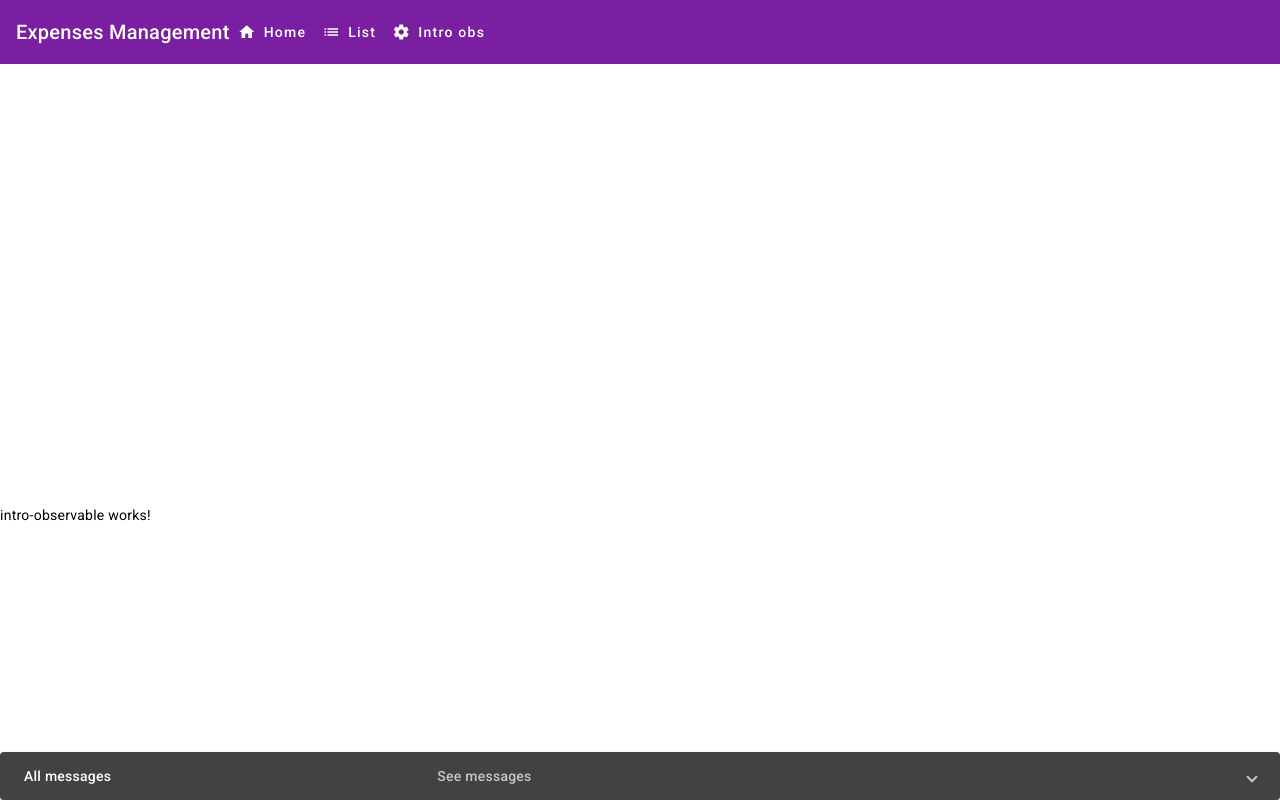
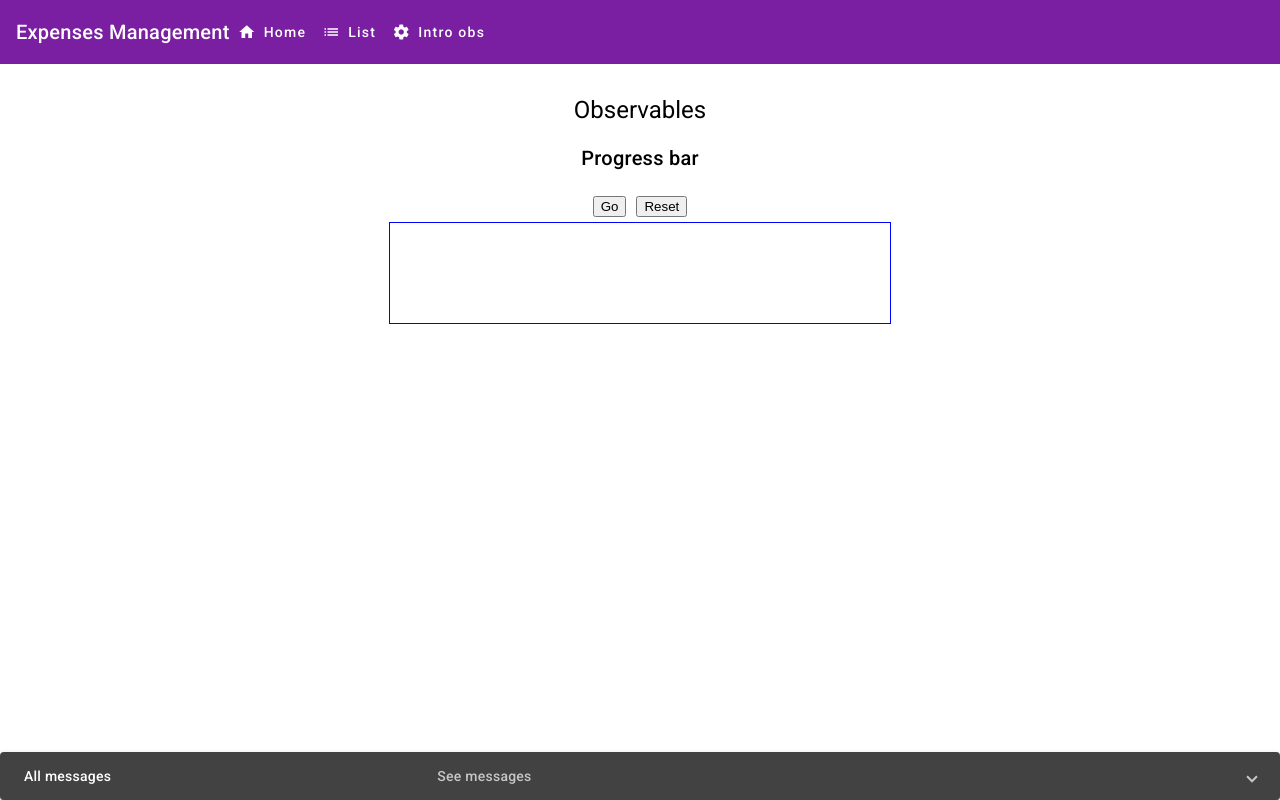
Before and after one commit to r-kadri/expense-management, an Angular app: page /intro-obs in a window 1280 px wide. Built offline with nearby package versions, Linux system fonts and the light colour scheme.

Commit message:
:rocket: progress bar

```diff
--- a/src/app/intro-observable/intro-observable.component.css
+++ b/src/app/intro-observable/intro-observable.component.css
@@ -0,0 +1,4 @@
+:host {margin: auto auto}
+.container {display:flex; flex-direction: column; height:  80vh;  align-items: center}
+.cmd  {display:flex; flex-direction: row; height: 2rem; gap: 10px; align-items: center}
+.progression {display:flex; flex-direction: column; align-items: center}
--- a/src/app/intro-observable/intro-observable.component.html
+++ b/src/app/intro-observable/intro-observable.component.html
@@ -1 +1,15 @@
-<p>intro-observable works!</p>
+<div class="container">
+    <h1>
+        Observables
+    </h1>
+    <div class="progression">
+        <h2>Progress bar</h2>
+        <div class="cmd">
+            <button #go>Go</button>
+            <button #reset>Reset</button>
+        </div>
+        <canvas #canvas width="500" height="100" style="border: 1px solid blue;">
+            Your navigator can't display canvas (html5)
+        </canvas>
+    </div>
+</div>
--- a/src/app/intro-observable/intro-observable.component.ts
+++ b/src/app/intro-observable/intro-observable.component.ts
@@ -1,5 +1,5 @@
-import { Component, OnInit } from '@angular/core';
-import { filter, last, map, Observable, Observer, range } from 'rxjs';
+import { Component, ElementRef, OnInit, ViewChild } from '@angular/core';
+import { filter, interval, last, map, Observable, Observer, range, Subscribable, Subscription, take } from 'rxjs';
 
 @Component({
   selector: 'app-intro-observable',
@@ -8,7 +8,16 @@ import { filter, last, map, Observable, Observer, range } from 'rxjs';
 })
 export class IntroObservableComponent implements OnInit {
 
+  @ViewChild('go', {static: true}) goButton?: ElementRef
+  @ViewChild('reset', {static: true}) resetButton?: ElementRef
+  @ViewChild('canvas', {static: true}) canvas?: ElementRef
+
   ngOnInit(): void {
+
+    let canvas = this.canvas!.nativeElement as HTMLCanvasElement
+    let go = this.goButton!.nativeElement as HTMLButtonElement
+    let reset = this.resetButton!.nativeElement as HTMLButtonElement
+
     this.greenMouse().subscribe({
       next(elt: string) { console.log(elt); },
       error(error) { console.log(error); },
@@ -32,6 +41,34 @@ export class IntroObservableComponent implements OnInit {
     this.fibonacci(20).subscribe(console.log);
     console.log("----------- fibonacci the 50th ----------");
     this.fibonacci(50).pipe(last()).subscribe(console.log);
+
+    let timer$ = interval(100).pipe(take(101));
+    let timerSubscribe: Subscription;
+
+    go.addEventListener("click", () => {
+      timerSubscribe = timer$.subscribe((val: number) => {
+        let ctx = canvas.getContext('2d');
+        let w = 500*val/100;
+        if(!!ctx)
+          this.drawRect(ctx, 0, 26, w, 50)
+      })
+    })
+    reset.addEventListener("click", () => {
+      if(!!timerSubscribe) {
+        timerSubscribe.unsubscribe()
+      }
+      let ctx = canvas.getContext("2d");
+      if(!!ctx) {
+        this.drawRect(ctx, 0, 26, 500, 50, "white");
+      }
+
+
+    })
+  }
+
+  drawRect(ctx: CanvasRenderingContext2D, xPos: number, yPos: number, width: number, height: number, color: string = "green") {
+    ctx.fillStyle = color;
+    ctx.fillRect(xPos , yPos, width, height);
   }
 
   /**
```
